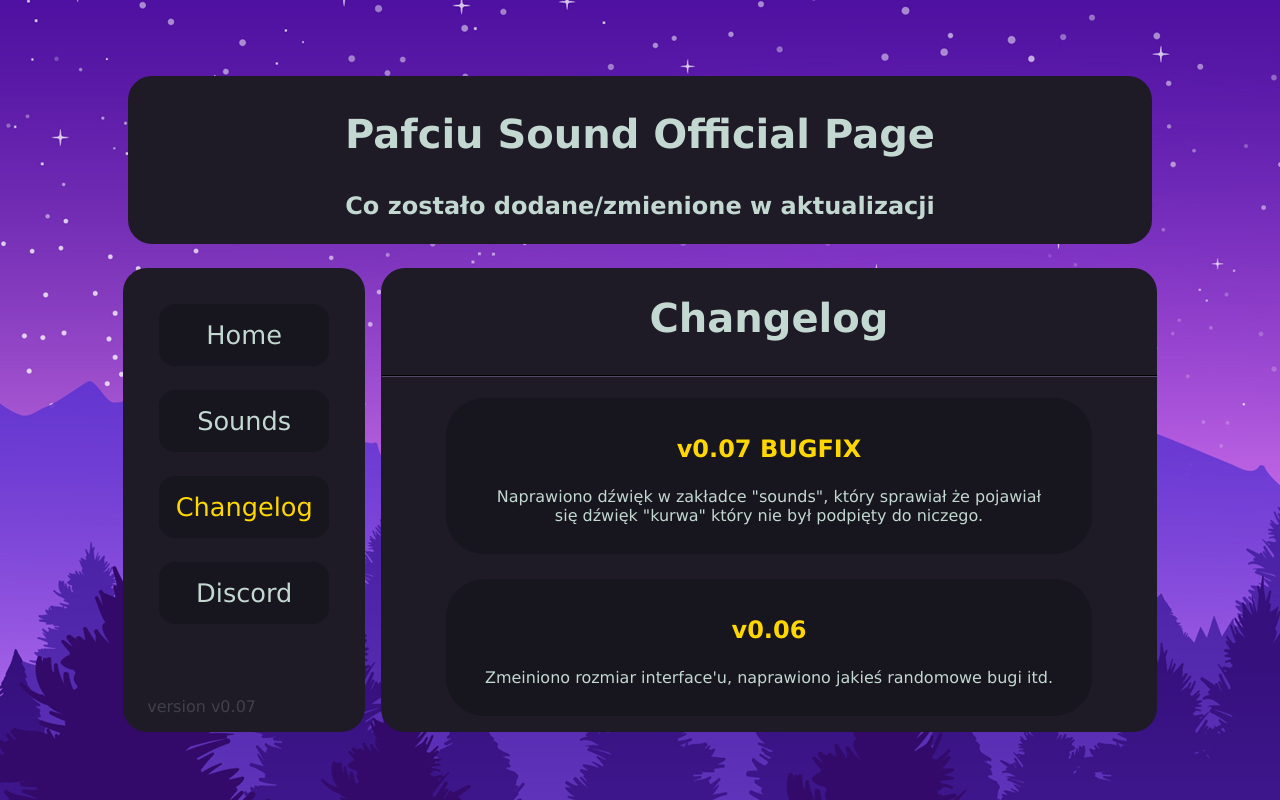
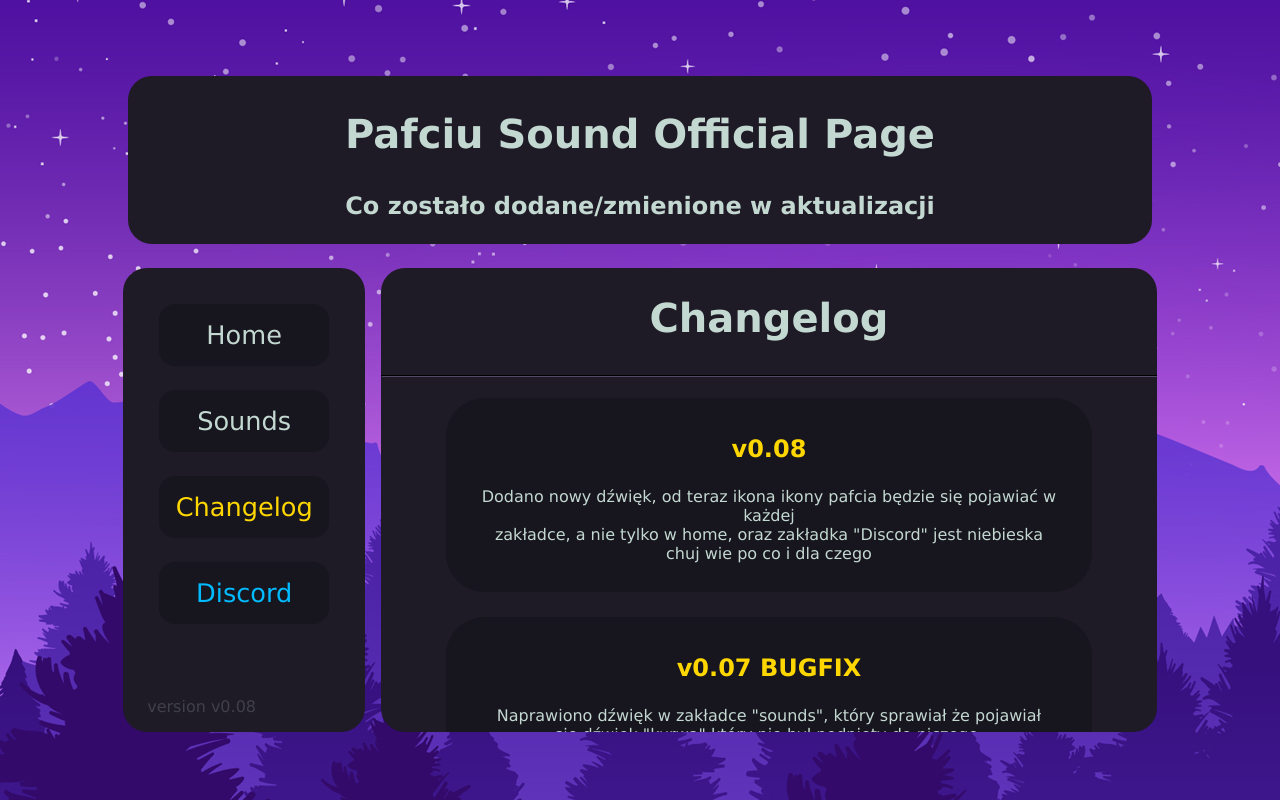
Before and after one commit to Mezziu/Pafciu-Sound, a plain HTML site: page changelog.html in a window 1280 px wide. Drawn offline with Linux system fonts and the light colour scheme.

Commit message:
Add files via upload

```diff
--- a/changelog.html
+++ b/changelog.html
@@ -4,7 +4,7 @@
       <meta charset="UTF-8" />
       <meta name="viewport" content="width=device-width, initial-scale=1.0"/>
       <link rel="stylesheet" href="style.css"/>
-      <link rel="icon" type="image/x-icon" href="img.jpg"> <!-- ustaw tu se ikonke strony -->
+      <link rel="shortcut icon" href="Pafciu.png.png" type="image/x-icon">
       <title>Pafciu Sound</title>
   </head>
 
@@ -19,13 +19,21 @@
           <a href="index.html">Home</a>
           <a href="sounds.html">Sounds</a>
           <a style="color: gold;" href="changelog.html">Changelog</a>
-          <a href="https://discord.gg/qraYgGBJX7">Discord</a>
-          <p>version v0.07</p>
+          <a style="color: rgb(0, 187, 255);" href="https://discord.gg/qraYgGBJX7">Discord</a>
+          <p>version v0.08</p>
         </nav>
 
         <content class="changelog">
           <h1>Changelog</h1>
           <hr>
+
+          <div>
+            <h3>v0.08</h3>
+            <p>
+              Dodano nowy dźwięk, od teraz ikona ikony pafcia będzie się pojawiać w każdej <br>
+              zakładce, a nie tylko w home, oraz zakładka "Discord" jest niebieska <br>
+              chuj wie po co i dla czego
+          </div>
 
           <div>
             <h3>v0.07 BUGFIX</h3>
```
Also changed, not shown: index.html (+2 -2 lines), sounds.html (+3 -3 lines).
